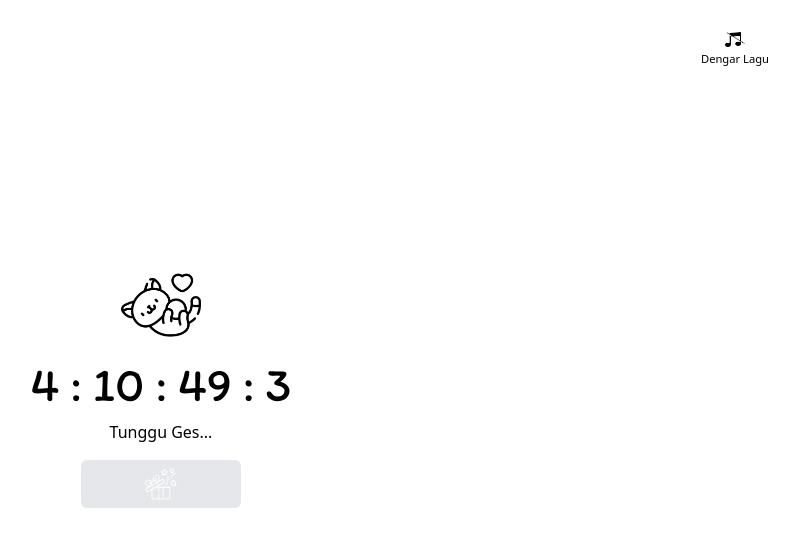
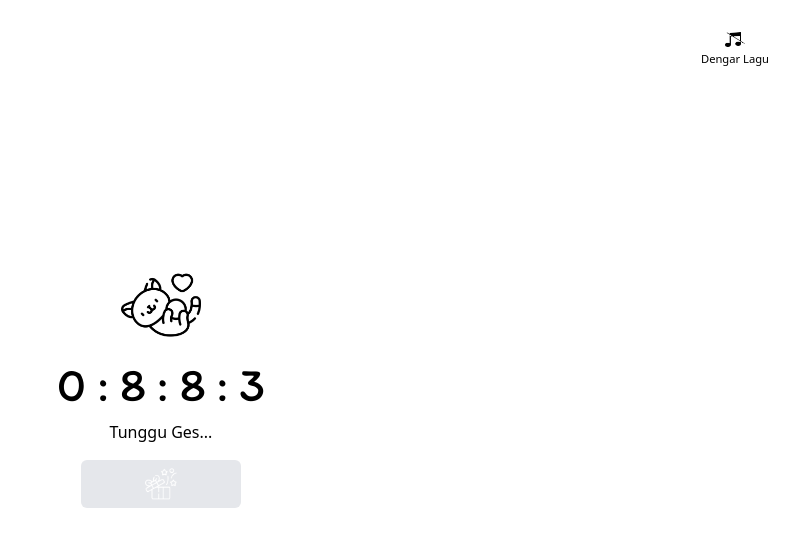
Before and after one commit to guntekhunter/ainun-ulang-tahun, a Next.js app: page / in a window 1280 px wide. Shown: the top 546 px of the page, without its empty margins (479-1278 px from the left). Built offline with nearby package versions, Linux system fonts and the light colour scheme.

Commit message:
fix: the timer

```diff
--- a/app/component/HomeComponent.tsx
+++ b/app/component/HomeComponent.tsx
@@ -19,8 +19,8 @@ interface TimeLeft {
 
 
 export default function HomeComponent() {
-    const targetDate = new Date('2024-11-02T00:00:00').getTime();
-    // const targetDate = new Date('2024-10-28T20:53:00').getTime();
+    // const targetDate = new Date('2024-11-02T00:00:00').getTime();
+    const targetDate = new Date('2024-10-28T21:19:00').getTime();
     const audioRef = useRef<HTMLAudioElement | null>(null);
     const [isFinished, setIsFinished] = useState(false);
 
```
